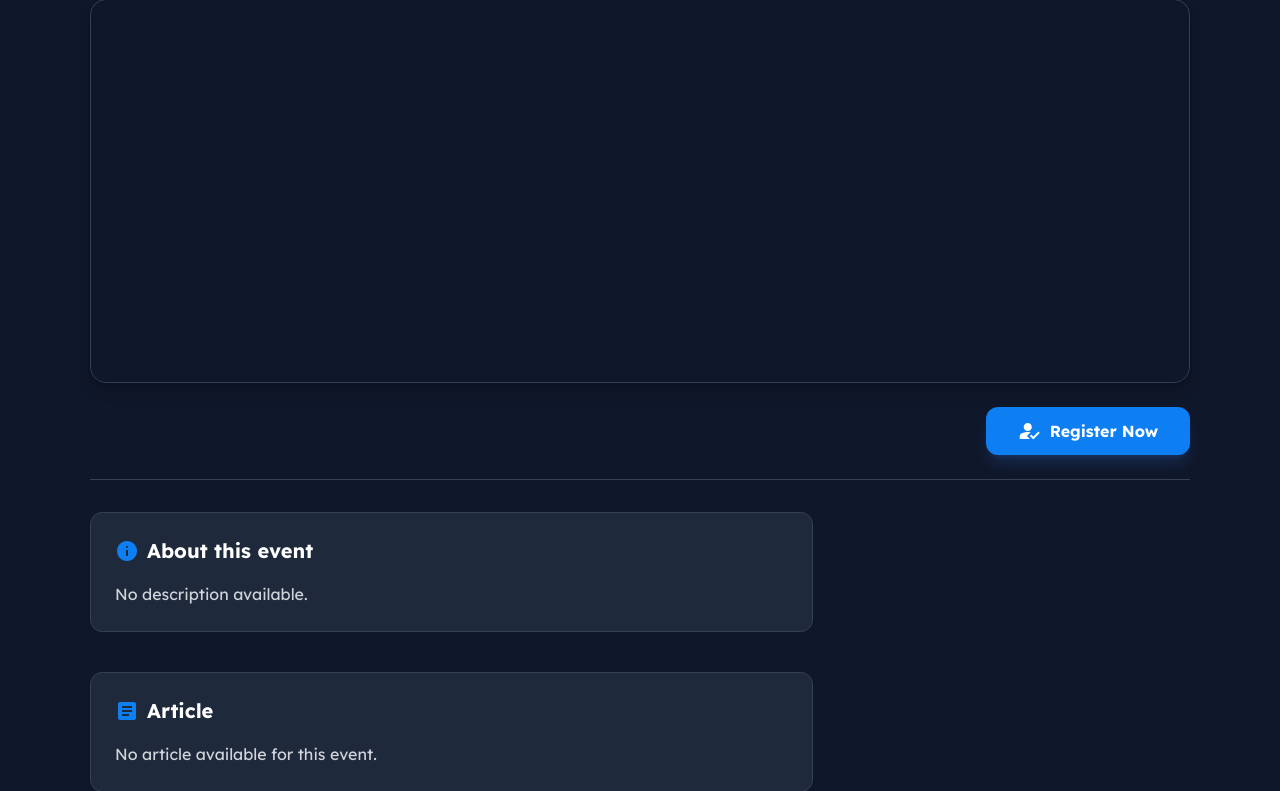
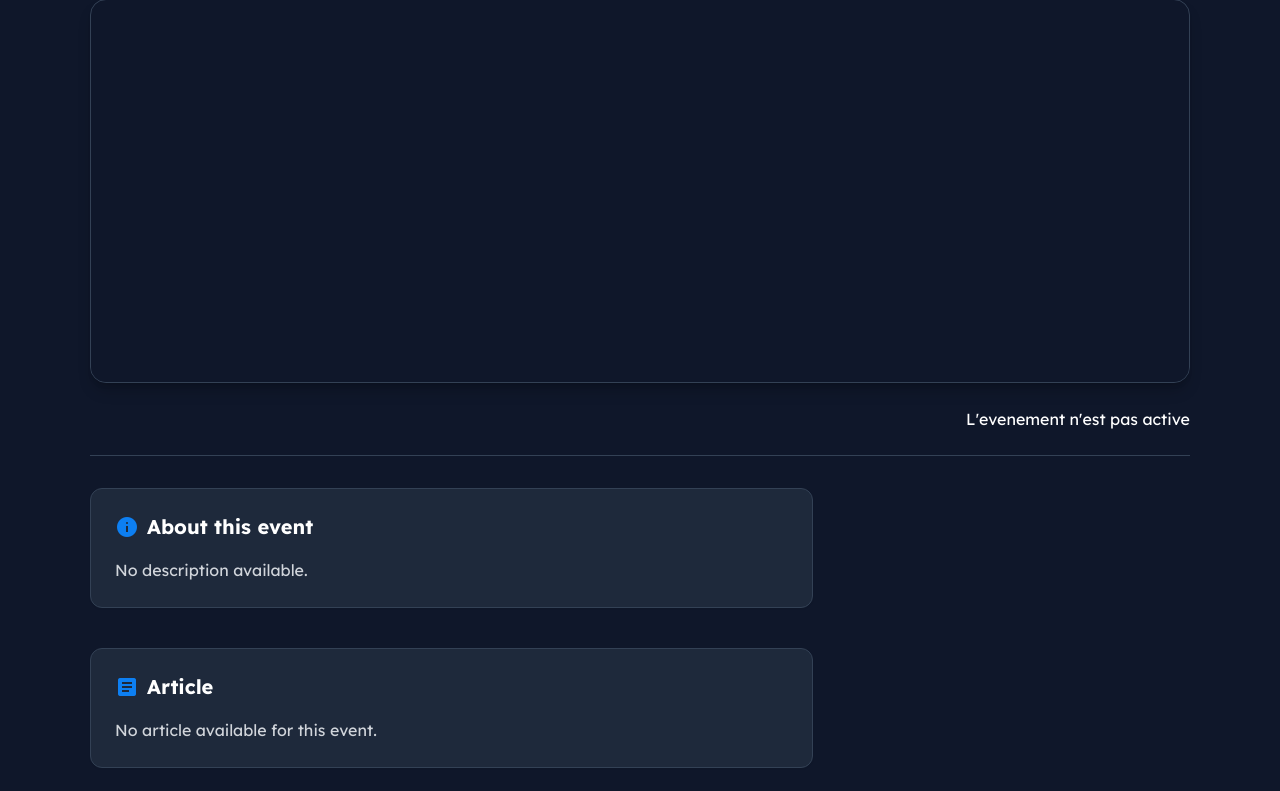
Before and after one commit to amineElgaini/ClubLink, a PHP site: template app/Views/student/evenements.php in a window 1280 px wide. Shown: the part 33-824 px from the top of the page. Run offline with PHP 8.4, Linux system fonts and the light colour scheme; the template is opened without the code that fills it, so the values that code supplies are empty; some libraries are stand-ins or nearby versions.

Commit message:
register button only appears in appropriate date

```diff
--- a/app/Models/Article.php
+++ b/app/Models/Article.php
@@ -134,7 +134,7 @@ class Article
         $pdo = Config::getPDO();
 
         $stmt = $pdo->prepare(
-            "select * from articles where id = :article_id"
+            "select *,event_id as event from articles where id = :article_id"
         );
         $stmt->execute(['article_id' => $articleId]);
         return $stmt->fetch();
--- a/app/Views/student/evenements.php
+++ b/app/Views/student/evenements.php
@@ -39,21 +39,7 @@
     }
   </script>
 
-<script>
-  const registerButton = document.querySelector(".register");
 
-  const eventDateStr = registerButton.dataset.date;
-  const eventDate = new Date(eventDateStr);
-
-  var today = new Date();
-
-  if (eventDate.getTime() !== today.getTime()) {
-    registerButton.disabled = true;
-    registerButton.style.pointerEvents = "none";
-    registerButton.style.cursor = "not-allowed";
-    registerButton.style.opacity = "0.2";
-  }
-</script>
   <style>
     .material-symbols-outlined {
       font-variation-settings: 'FILL' 1, 'wght' 400, 'GRAD' 0, 'opsz' 24;
@@ -84,12 +70,23 @@
         <div class="flex flex-col gap-3 flex-1">
           <h1 class="text-white text-3xl md:text-5xl font-black leading-tight tracking-[-0.033em]"><?= htmlspecialchars($result['title']) ?></h1>
         </div>
-        <form data-date = "<?= $result['event_date'] ?>"  action="<?= url('clubs/events/'.($result['id'] ?? 0).'/register') ?>" method="POST" class="register flex shrink-0 w-full lg:w-auto">
-          <button type="submit" class="w-full lg:w-auto bg-primary hover:bg-blue-600 text-white text-base font-bold py-3 px-8 rounded-xl shadow-lg shadow-blue-500/20 transition-all active:scale-95 flex items-center justify-center gap-2">
-                <span class="material-symbols-outlined " >how_to_reg</span> Register Now
+            <?php
+
+
+            if ($result['event_date'] != date("Y-m-d")) {
+            echo "L'evenement n'est pas active";
+            }
+            else {
+            echo "<form  action='". url('clubs/events/'.($result['id']).'/register') ."' method='POST' class='register flex shrink-0 w-full lg:w-auto'>
+          <button type='submit' class='w-full lg:w-auto bg-primary hover:bg-blue-600 text-white text-base font-bold py-3 px-8 rounded-xl shadow-lg shadow-blue-500/20 transition-all active:scale-95 flex items-center justify-center gap-2'>
+                <span class='material-symbols-outlined ' >how_to_reg</span> Register Now
           </button>
-        </form>
-      </div>
+        </form>";
+            }
+
+
+            ?>
+             </div>
     </section>
 
     <div class="grid grid-cols-1 lg:grid-cols-3 gap-8">
```
